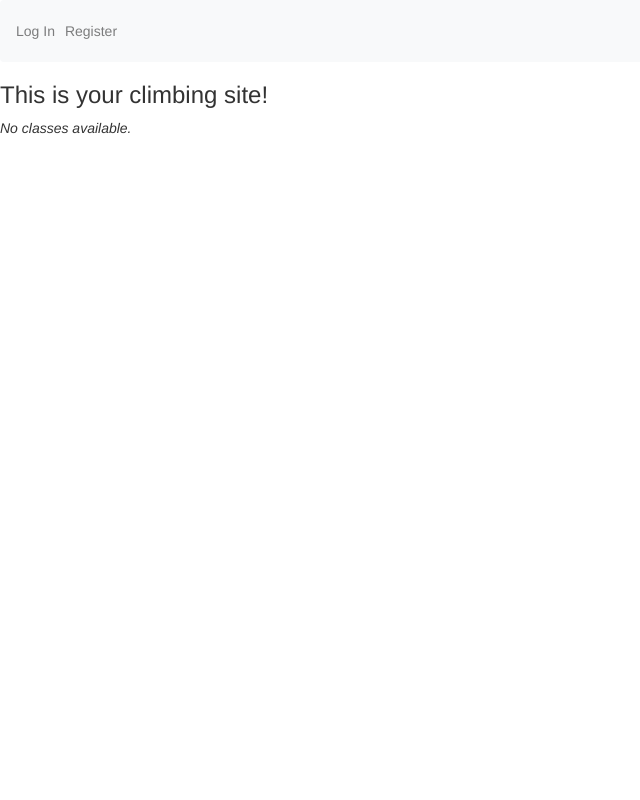
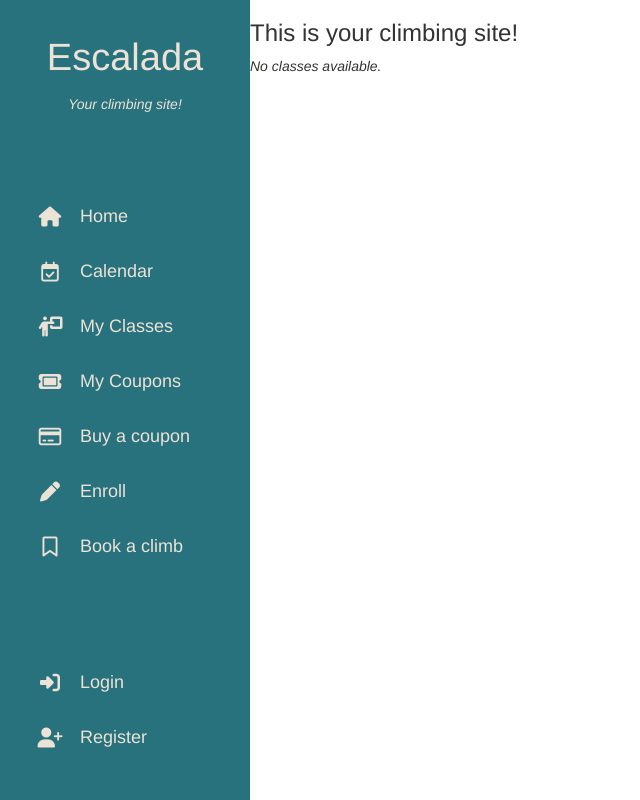
Before and after one commit to Vazkuz/Capstone-Project, a Django app: a page that uses escalada/templates/escalada/layout.html in a window 1280 px wide. Shown: the whole page, without its empty margins (0-640 px from the left). Run offline with Django 4.2, Linux system fonts and the light colour scheme; data that the repository does not hold is empty; some libraries are stand-ins or nearby versions.

Commit message:
sidebar menu

```diff
--- /dev/null
+++ b/escalada/static/escalada/app.css
@@ -0,0 +1,134 @@
+body{
+    margin: 0;
+    margin-left: 250px;
+}
+
+#escalada-brand{
+    font-size: 38px;
+}
+
+#navBar{
+    width: 250px;
+    height: 100vh;
+    position: fixed;
+    background-color: #28727d;
+    color: #ece2d6;
+    top: 0;
+    left: 0;
+    padding: 30px 20px;
+    display: flex;
+    flex-direction: column;
+    justify-content: space-between;
+}
+
+.nav-brand{
+    text-align: center;
+}
+
+.nav-items{
+    padding-inline-start: 0;
+}
+
+.nav-items li{
+    list-style-type: none;
+}
+
+.nav-items li{
+    list-style-type: none;
+    margin-bottom: 10px;
+    font-size: 18px;
+    height: 45px;
+    width: 100%;
+}
+
+.nav-items li a{
+    height: 100%;
+    width: 100%;
+    border-radius: 6px;
+    display: flex;
+    text-align: left;
+    align-items: center;
+    color: #ece2d6;
+    transition: var(--tran-02);
+}
+
+.nav-items li a:hover{
+    text-decoration: none;
+    background-color: var(--hover-color);
+}
+
+.nav-items li .link-footer:hover{
+    text-decoration: none;
+    background-color: var(--login-out-color);
+}
+
+.nav-items li a:active, .nav-items li a:link, .nav-items li a:visited {
+    text-decoration: none;
+}
+
+.nav-items li a .icon{
+    min-width: 60px;
+    font-size: 20px;
+    display: flex;
+    align-items: center;
+    justify-content: center;
+}
+
+.nav-items > li:hover{
+    cursor: pointer;
+    transform: scale(1.05);
+}
+
+.footer{
+    text-align: center;
+}
+
+#hamburgerBtn{
+    position: fixed;
+    top: 30px;
+    right: 30px;
+    display: none;
+    z-index: 10;
+}
+
+#hamburgerBtn:hover{
+    cursor: pointer;
+}
+
+@media only screen and (max-width: 768px){
+    body{
+        margin-left: 0;
+    }
+
+    #navBar{
+        width: 100vw;
+        transform: translateX(-1000px);
+        transition: transform 500ms;
+    }
+
+    #navBar.open{
+        transform: translateX(0);
+    }
+
+    .nav-items > li{
+        text-align: center;
+    }
+
+    #hamburgerBtn{
+        display: inline-block;
+    }
+}
+
+
+:root{
+    /*======== Colors ========*/
+    --hover-color: #33287d;
+    --login-out-color: #7d2848;
+
+
+    /*======== Transition ========*/
+    --tran-02: all 0.2s ease;
+    --tran-03: all 0.3s ease;
+    --tran-04: all 0.4s ease;
+    --tran-05: all 0.5s ease;
+}
--- /dev/null
+++ b/escalada/static/escalada/layout.js
@@ -0,0 +1,8 @@
+document.addEventListener('DOMContentLoaded', function(){
+    const hamburgerBtn = document.getElementById('hamburgerBtn');
+    const navBar = document.getElementById('navBar');
+
+    hamburgerBtn.addEventListener('click', ()=>{
+        navBar.classList.toggle('open');
+    })
+})
--- a/escalada/templates/escalada/layout.html
+++ b/escalada/templates/escalada/layout.html
@@ -20,38 +20,116 @@
         <script src="//cdnjs.cloudflare.com/ajax/libs/twitter-bootstrap/3.3.7/js/bootstrap.js"></script>
         <script src="//cdnjs.cloudflare.com/ajax/libs/bootstrap-datetimepicker/4.17.37/js/bootstrap-datetimepicker.min.js"></script>
         <script src="jquery-3.6.0.min.js"></script>
+        <script src="{% static 'escalada/layout.js' %}"></script>
+
+        <link rel="stylesheet" href="{% static 'escalada/app.css' %}">
         {% block script %}
         {% endblock %}
     </head>
     <body>
-        <nav class="navbar navbar-expand-lg navbar-light bg-light">
-            {% comment %} <a class="navbar-brand" href="#">Network</a> {% endcomment %}
-
+        <div class="body">
+            {% block body %}
+            {% endblock %}
+        </div>
+        <span id="hamburgerBtn">&#9776</span>
+        <nav id="navBar">
+            <div class="nav-brand">
+                <p id="escalada-brand">Escalada</p>
+                <p><em>Your climbing site!</em></p>
+            </div>
+            <ul class="nav-items">
+                <li>
+                    <a href="{% url 'index' %}">
+                        <i class="fa-solid fa-house icon"></i>
+                        <span>Home</span>
+                    </a>
+                </li>
+                <li>
+                    <a href="#">
+                        <i class="fa-regular fa-calendar-check icon"></i>
+                        <span>Calendar</span>
+                    </a>
+                </li>
+                <li>
+                    <a href="#">
+                        <i class="fa-solid fa-person-chalkboard icon"></i>
+                        <span>My Classes</span>
+                    </a>
+                </li>
+                <li>
+                    <a href="#">
+                        <i class="fa-solid fa-ticket icon"></i>
+                        <span>My Coupons</span>
+                    </a>
+                </li>
+                <li>
+                    {% if user.is_authenticated %}
+                    <a href="{% url 'buyCoupon' %}">
+                    {% else %}
+                    <a href="{% url 'login' %}">
+                    {% endif %}
+                        <i class="fa-regular fa-credit-card icon"></i>
+                        <span>Buy a coupon</span>
+                    </a>
+                </li>
+                <li>
+                    {% if user.is_authenticated %}
+                    <a href="{% url 'enroll' %}">
+                    {% else %}
+                    <a href="{% url 'login' %}">
+                    {% endif %}
+                        <i class="fa-solid fa-pen icon"></i>
+                        <span>Enroll</span>
+                    </a>
+                </li>
+                <li>
+                    <a href="#">
+                        <i class="fa-regular fa-bookmark icon"></i>
+                        <span>Book a climb</span>
+                    </a>
+                </li>
+                {% if user.is_superuser %}
+                <li>
+                    <a href="{% url 'createClass' %}">
+                        <i class="fa-solid fa-circle-plus icon"></i>
+                        <span>Create a class</span>
+                    </a>
+                </li>
+                {% endif %}
+            </ul>
+            <div class="footer">
+                <ul class="nav-items">
+                    {% if user.is_authenticated %}
+                        <li>
+                            <a class="link-footer" href="{% url 'logout' %}">
+                                <i class="fa-solid fa-right-from-bracket icon"></i>
+                                <span>Log out</span>
+                            </a>
+                        </li>
+                    {% else %}
+                        <li>
+                            <a class="link-footer" href="{% url 'login' %}">
+                                <i class="fa-solid fa-right-to-bracket icon"></i>
+                                <span>Login</span>
+                            </a>
+                        </li>
+                        <li>
+                            <a class="link-footer" href="{% url 'register' %}">
+                                <i class="fa-solid fa-user-plus icon"></i>
+                                <span>Register</span>
+                            </a>
+                        </li>
+                    {% endif %}
+                </ul>
+            </div>
+        </nav>
+        {% comment %} <nav class="navbar navbar-expand-lg navbar-light bg-light">
             <div>
               <ul class="navbar-nav mr-auto">
-                {% if user.is_authenticated %}
-                    {% comment %} <li class="nav-item">
-                        <a class="nav-link" href="{% url 'profile_page' user.id %}"><strong>{{ user.username }}</strong></a>
-                    </li> {% endcomment %}
-                {% endif %}
-                {% comment %} <li class="nav-item">
-                  <a class="nav-link" href="{% url 'index' %}">All Posts</a>
-                </li> {% endcomment %}
                 {% if user.is_authenticated %}
                     <li class="nav-item">
                         <a class="nav-link" href="{% url 'logout' %}">Log Out</a>
                     </li>
-                    <li class="nav-item">
-                        <a class="nav-link" href="{% url 'buyCoupon' %}">Buy a Coupon</a>
-                    </li>
-                    <li class="nav-item">
-                        <a class="nav-link" href="{% url 'enroll' %}">Enroll</a>
-                    </li>
-                    {% if user.is_superuser %}
-                        <li class="nav-item">
-                            <a class="nav-link" href="{% url 'createClass' %}">Create Class</a>
-                        </li>
-                    {% endif %}
                 {% else %}
                     <li class="nav-item">
                         <a class="nav-link" href="{% url 'login' %}">Log In</a>
@@ -62,11 +140,6 @@
                 {% endif %}
               </ul>
             </div>
-          </nav>
-
-        <div class="body">
-            {% block body %}
-            {% endblock %}
-        </div>
+          </nav> {% endcomment %}
     </body>
 </html>
```
